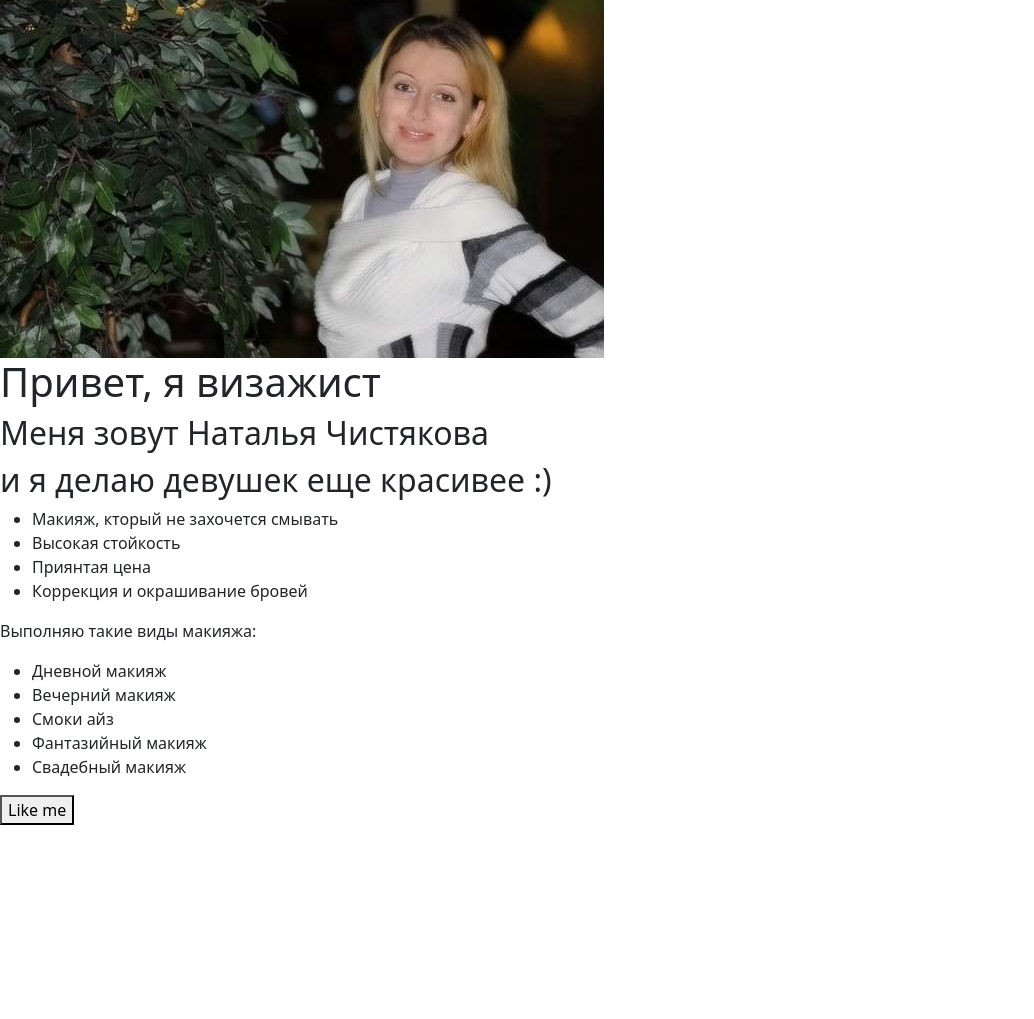
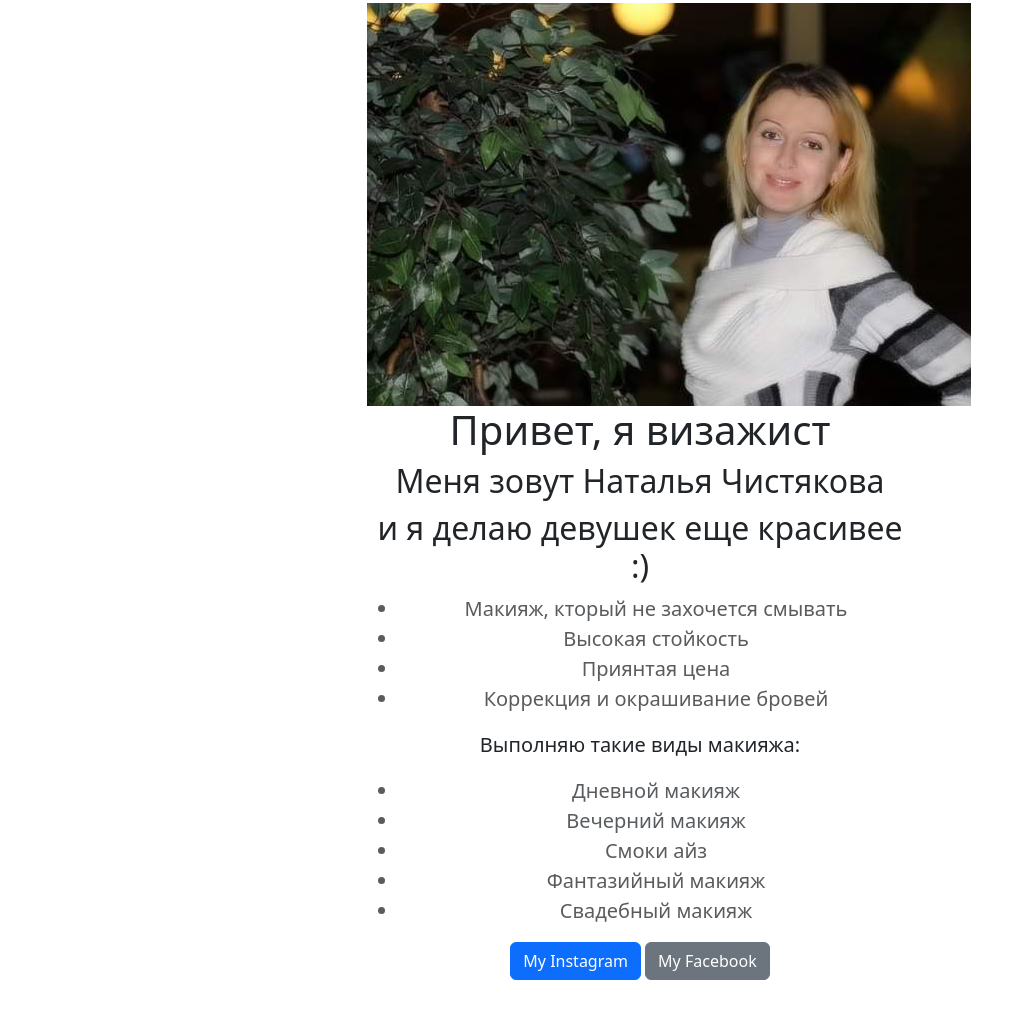
Before and after one commit to natali-chystyakova/my_hobby_makeup, a plain HTML site: page index.html in a window 1280 px wide. Shown: the part 111-1130 px from the top of the page, without its empty margins (0-1034 px from the left). Before the commit the page ends 936 px from the top, so only its background shows below. Drawn offline with nearby package versions, Linux system fonts and the light colour scheme.

Commit message:
add styles

```diff
--- a/index.html
+++ b/index.html
@@ -52,26 +52,43 @@
       </div>
     </nav>
     <!-- !*navbar*! -->
-    <div>
+    <div class="container text-center my-5">
+      <div class="row">
+        <div class="col-lg-6 col-md-8 mx-auto">
           <img src="static/images/Natalina.jpg" alt="Фото Наталья Чистякова" />
-      <h1>Привет, я визажист</h1>
-      <h2>Меня зовут Наталья Чистякова</h2>
-      <h2>и я делаю девушек еще красивее :)</h2>
-      <ul>
+          <h1 class="fw-light">Привет, я визажист</h1>
+          <h2 class="fw-light">Меня зовут Наталья Чистякова</h2>
+          <h2 class="fw-light">и я делаю девушек еще красивее :)</h2>
+          <ul class="lead text-muted">
             <li>Макияж, кторый не захочется смывать</li>
             <li>Высокая стойкость</li>
             <li>Приянтая цена</li>
             <li>Коррекция и окрашивание бровей</li>
           </ul>
-      <p>Выполняю такие виды макияжа:</p>
-      <ul>
+          <p class="lead">Выполняю такие виды макияжа:</p>
+          <ul class="lead text-muted">
             <li>Дневной макияж</li>
             <li>Вечерний макияж</li>
             <li>Смоки айз</li>
             <li>Фантазийный макияж</li>
             <li>Свадебный макияж</li>
           </ul>
-      <button>Like me</button>
+          <a
+            href="https://www.instagram.com/chistyakova_make_up_brows?utm_source=qr&igsh=azgydWFsdDQ4Y3Zk"
+            target="_blank"
+            class="btn btn-primary"
+          >
+            My Instagram
+          </a>
+          <a
+            href="https://www.facebook.com/profile.php?id=100024981345627"
+            target="_blank"
+            class="btn btn-secondary"
+          >
+            My Facebook
+          </a>
+        </div>
+      </div>
     </div>
   </body>
 </html>
```
Lines whose indentation alone changed are shown as unchanged.
